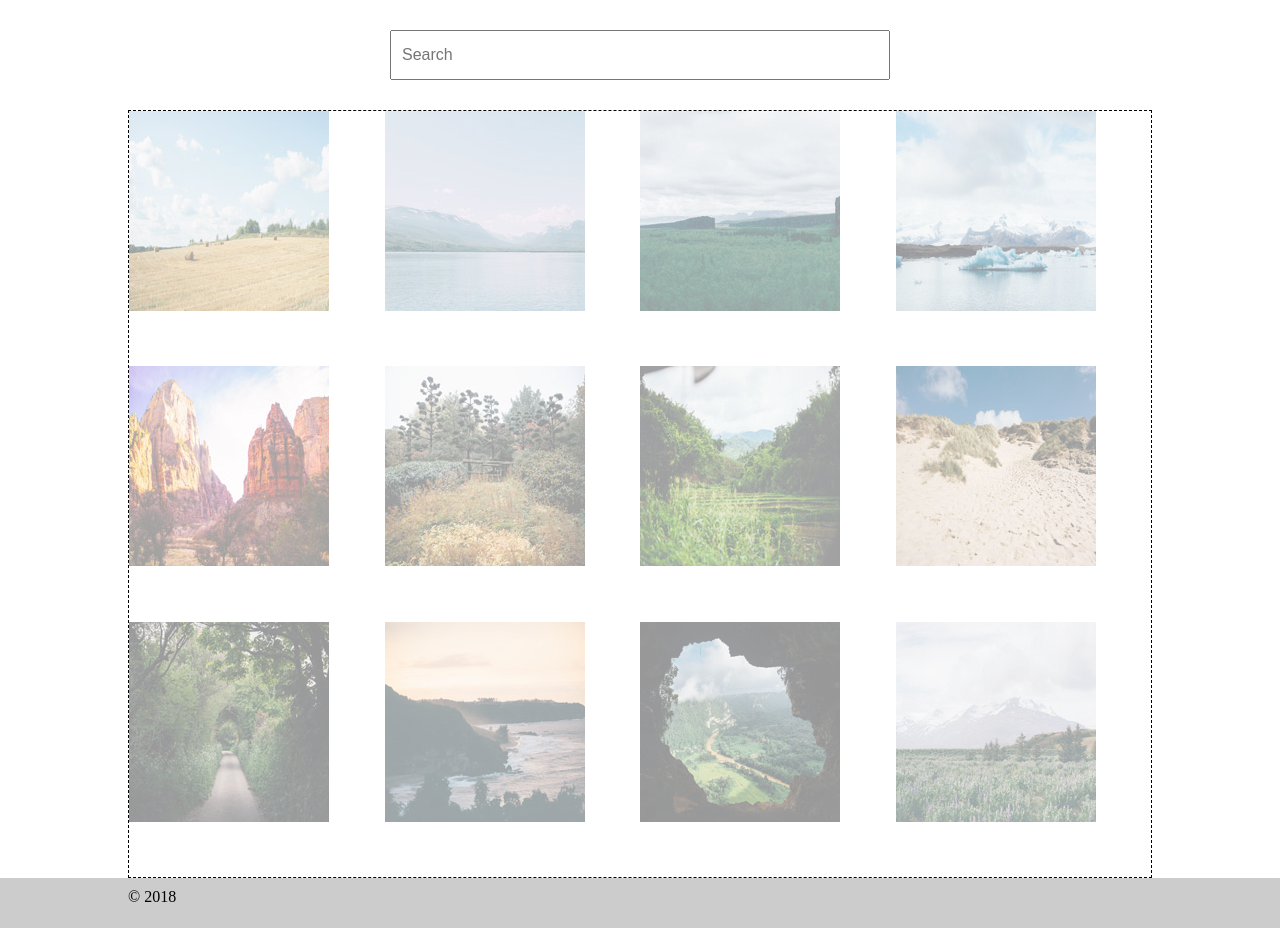
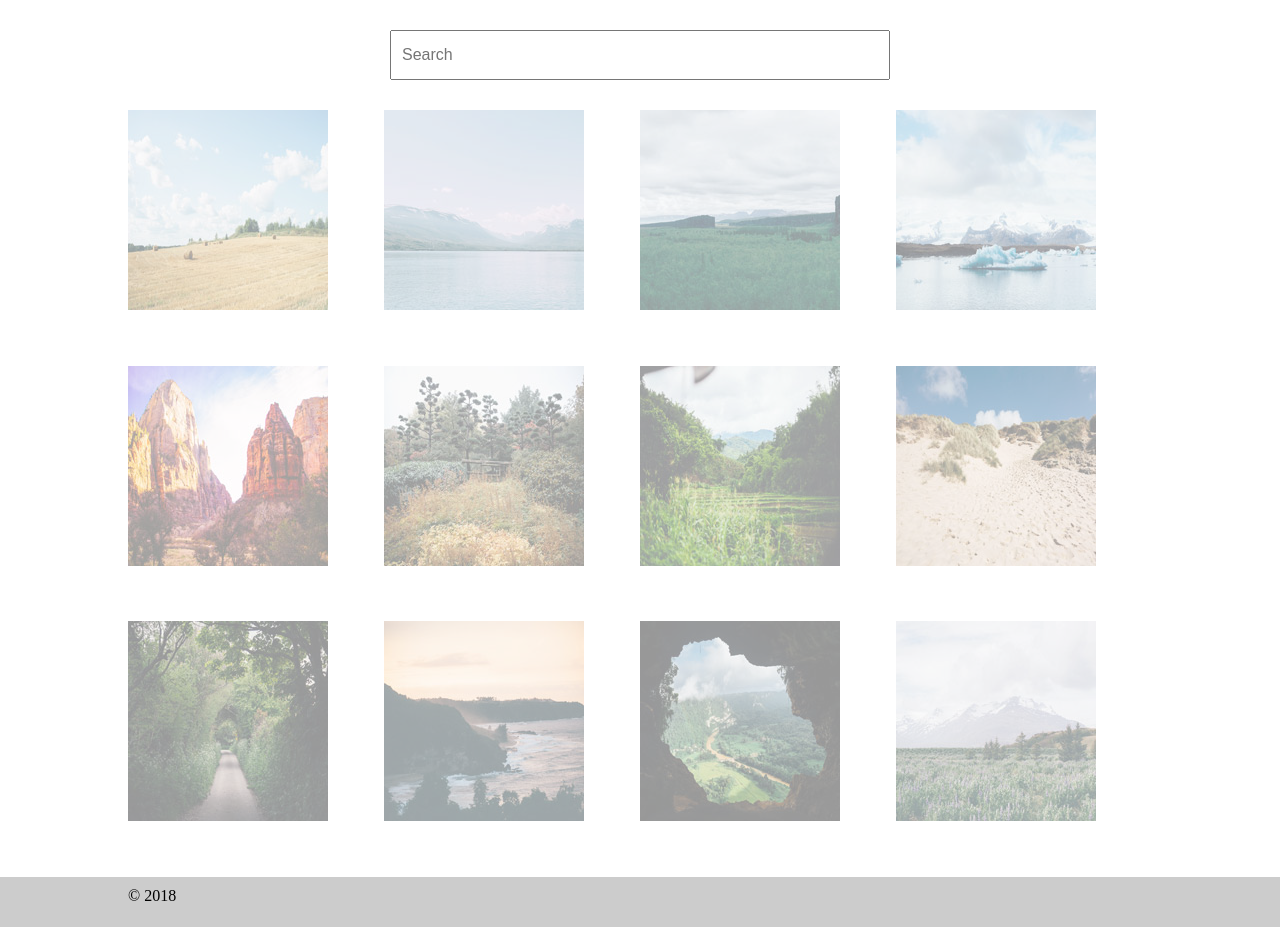
Before and after one commit to rdelva/photo_gallery_v3, a plain HTML site: page index.html in a window 1280 px wide. Drawn offline with nearby package versions, Linux system fonts and the light colour scheme.

Commit message:
removed border and cleaning up code

```diff
--- a/assets/css/style.css
+++ b/assets/css/style.css
@@ -123,20 +123,13 @@ a:hover {
 	.gallery a{
 		/*padding-right:5%;*/
 		margin: 0 5% 5% 0;
-  flex-grow: 3;
-
-	}
-
-	/*.gallery a:nth-child(4n) {
-		/*padding-right:0;*/
+ 		 flex-grow: 3;
 
 	}
 
 
 
 
-	.border {
-		border: black 1px dashed;
-	}
+
 
 }
```
